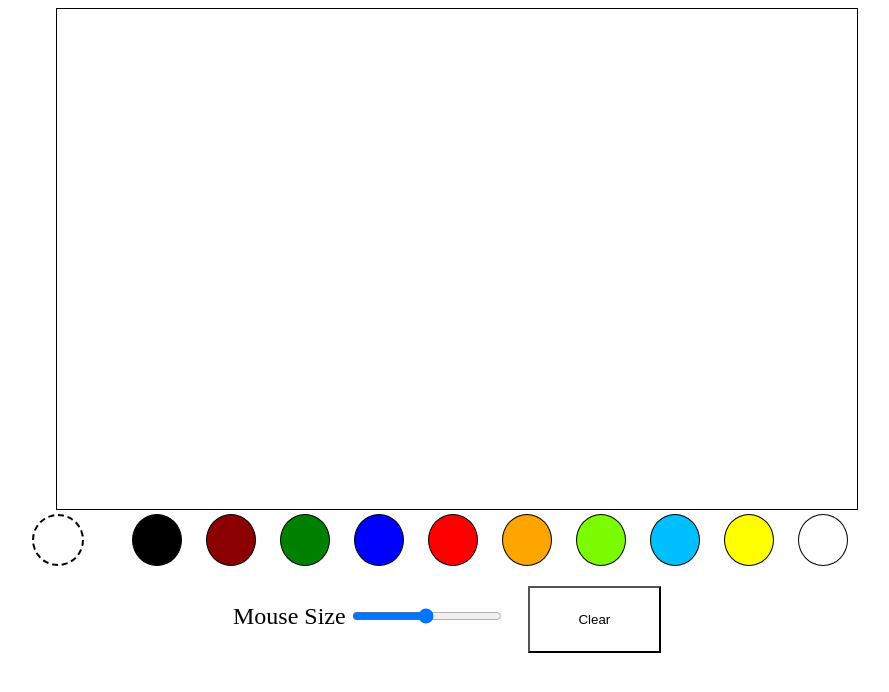
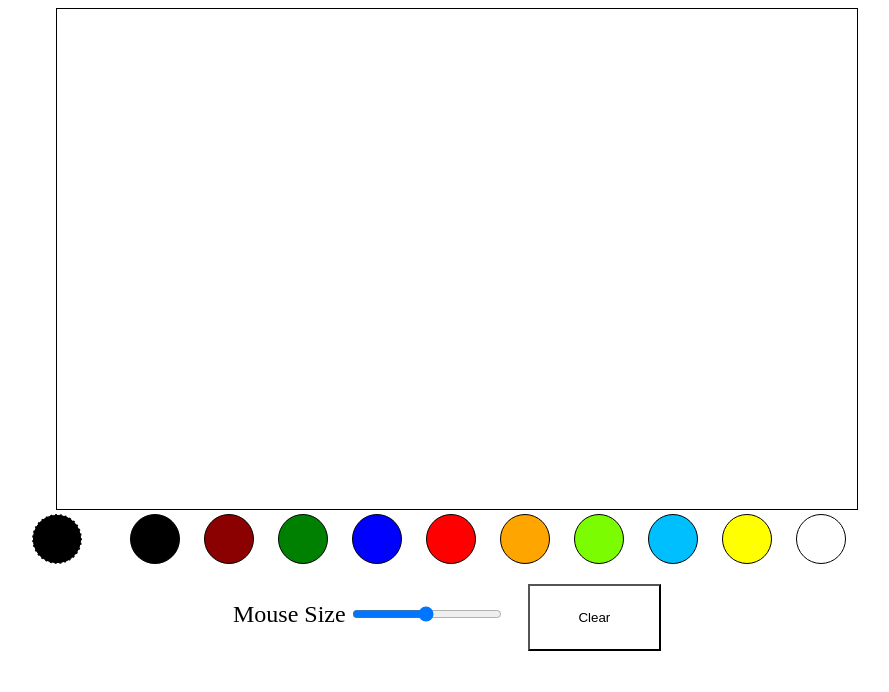
Before and after one commit to The-Best-T/WebPaint, a plain HTML site: page index.html in a window 1280 px wide. Shown: the whole page, without its empty margins (183-1072 px from the left). Drawn offline with Linux system fonts and the light colour scheme.

Commit message:
play with colors

```diff
--- a/css.css
+++ b/css.css
@@ -28,8 +28,8 @@
 
 #currentColor {
     margin-right: 3em;
-    background-color: white;
-    border: 2px dashed black;
+    background-color: black;
+    border: 1px dashed white;
 }
 
 #clearButton {
```
